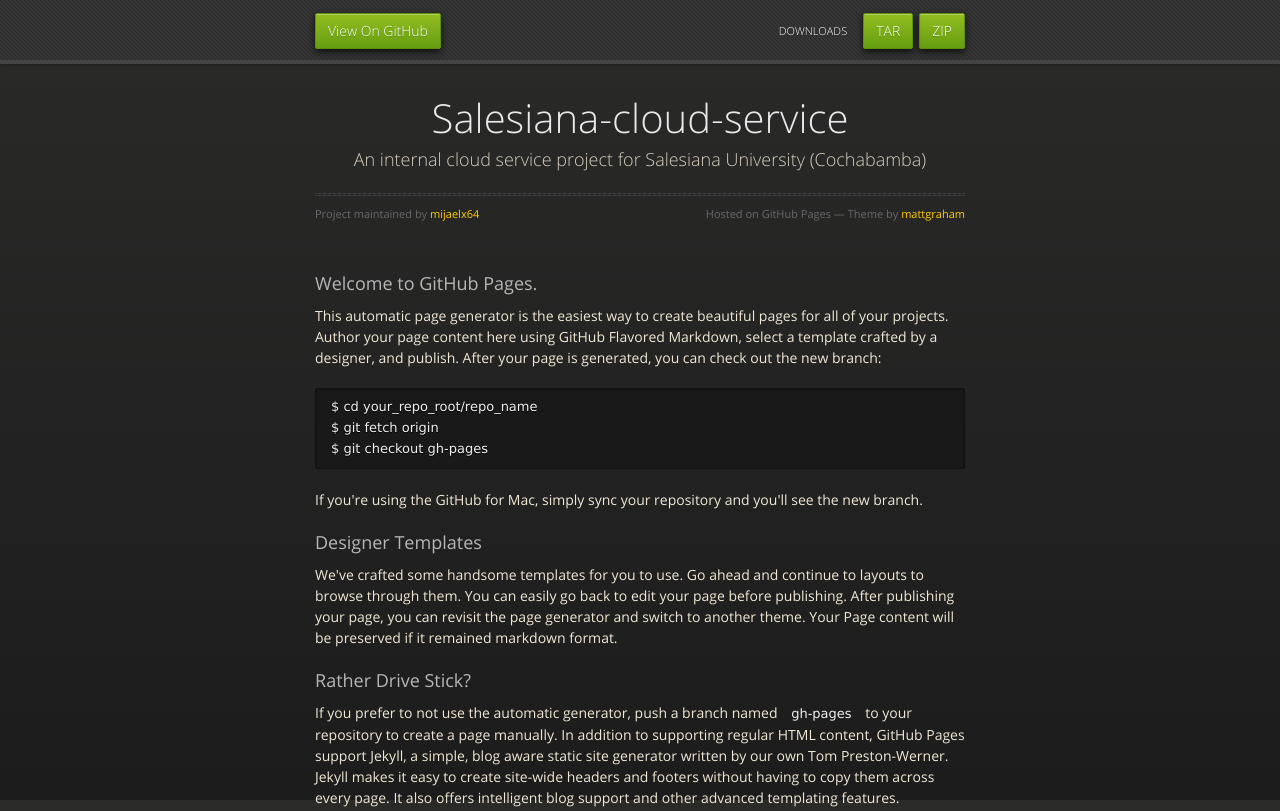
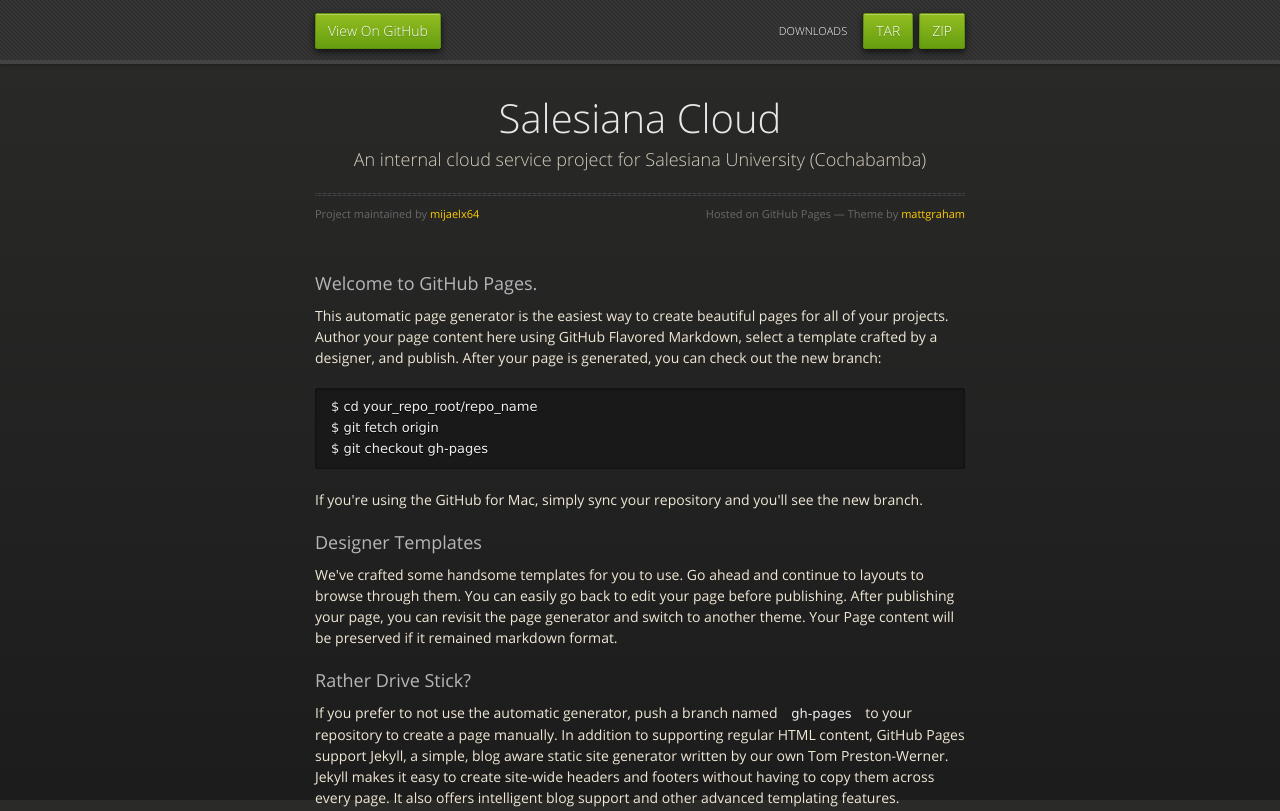
Before and after one commit to mijaelx64/Salesiana-Cloud-Service, a plain HTML site: page index.html in a window 1280 px wide. Shown: the top 811 px of the page. Drawn offline with nearby package versions, Linux system fonts and the light colour scheme.

Commit message:
Fixing Title
Changing title by project name

```diff
--- a/index.html
+++ b/index.html
@@ -31,7 +31,7 @@
 
       <section>
         <div id="title">
-          <h1>Salesiana-cloud-service</h1>
+          <h1>Salesiana Cloud</h1>
           <p>An internal cloud service project for Salesiana University (Cochabamba)</p>
           <hr>
           <span class="credits left">Project maintained by <a href="https://github.com/mijaelx64">mijaelx64</a></span>
```
